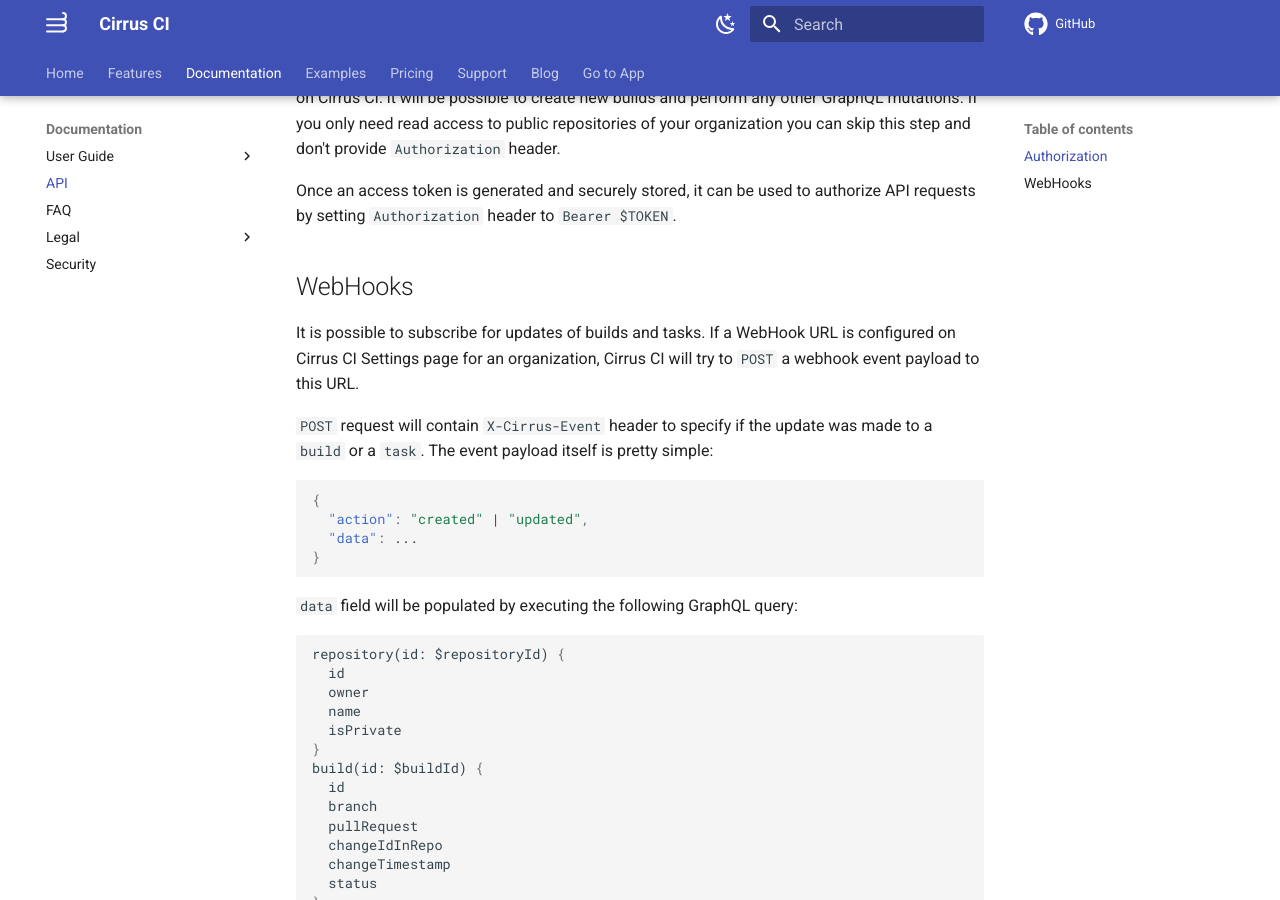
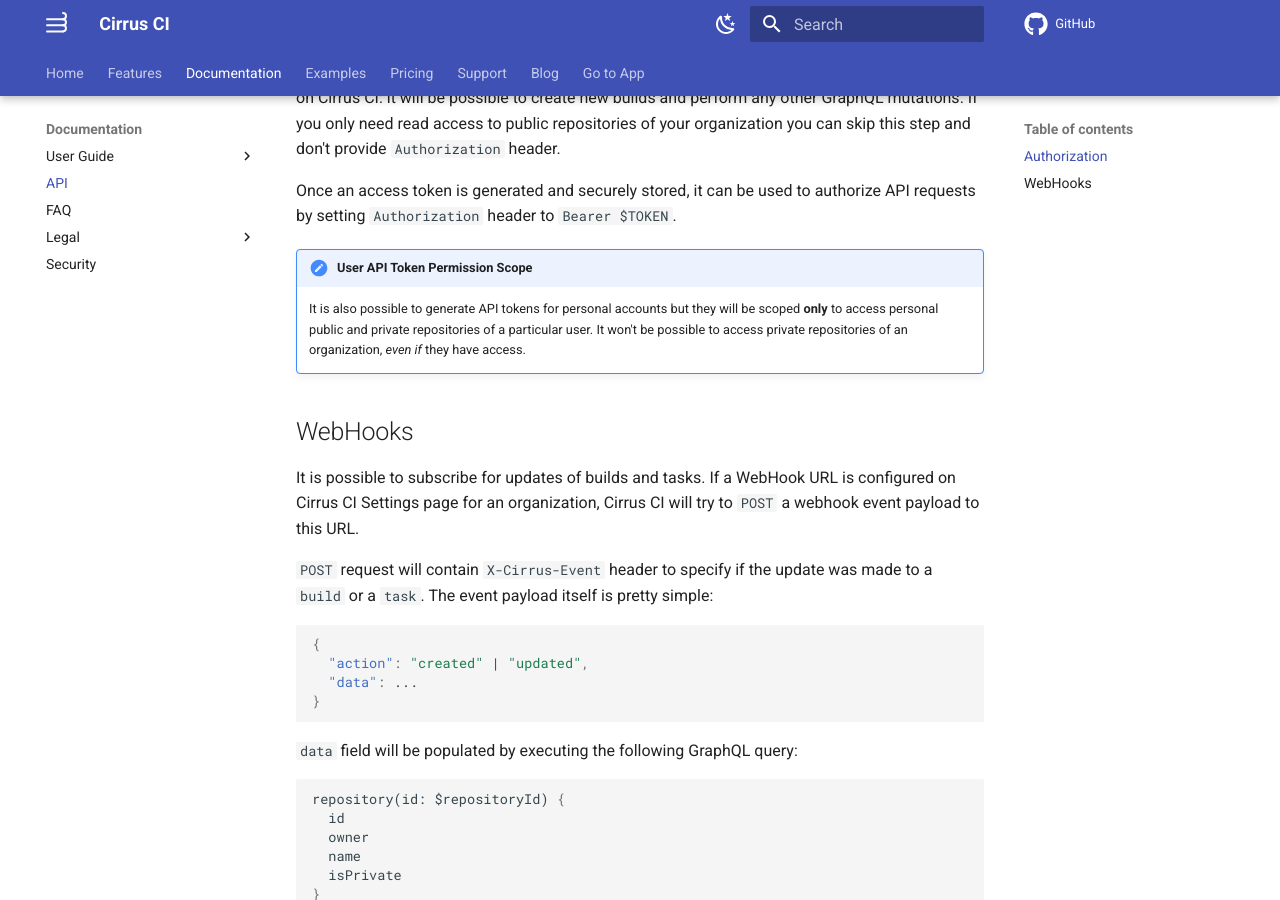
Before and after one commit to cirruslabs/cirrus-ci-docs, an MkDocs documentation site: the page built from docs/api.md, in a window 1280 px wide and 900 px high, scrolled down 600 px. Built offline with MkDocs 1.6.1 and Material for MkDocs 9.7.7, drawn with Linux system fonts in a browser that asks for light colours; comment, search, counter and statistics services are not loaded.

Commit message:
Document User API Token Permission Scope (#797)

```diff
--- a/docs/api.md
+++ b/docs/api.md
@@ -24,6 +24,10 @@ Settings page for a corresponding organization. Here is a direct link to the set
 
 Once an access token is generated and securely stored, it can be used to authorize API requests by setting `Authorization`
 header to `Bearer $TOKEN`.
+
+!!! note "User API Token Permission Scope"
+    It is also possible to generate API tokens for personal accounts but they will be scoped **only** to access personal public and private repositories
+    of a particular user. It won't be possible to access private repositories of an organization, _even if_ they have access.
 
 ## WebHooks
 
```
